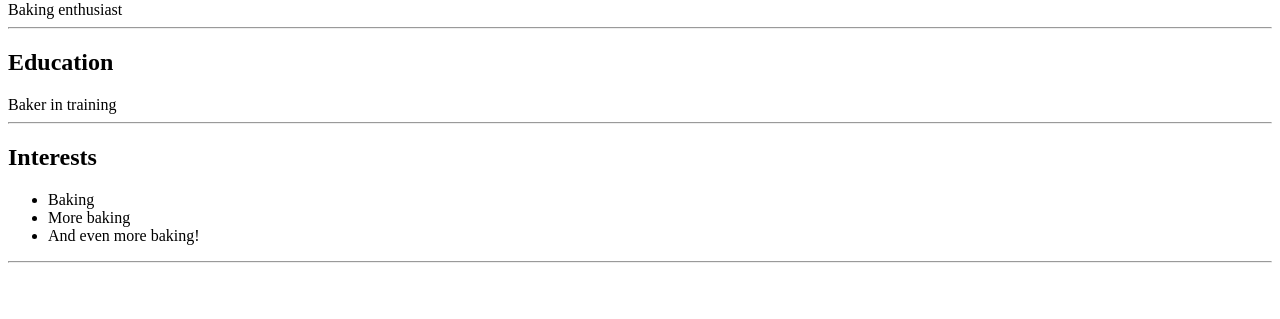
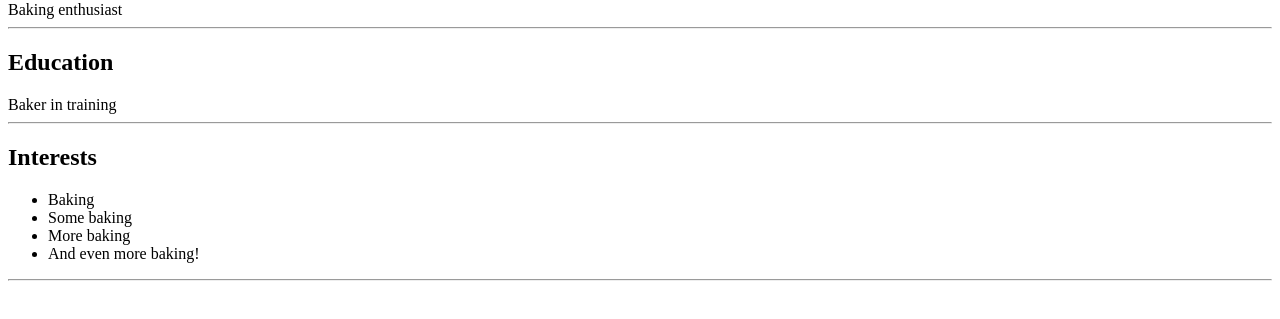
Before and after one commit to Chokseys2022/Practice-Assignment-HTML, a plain HTML site: page index.html in a window 1280 px wide. Shown: the part 355-674 px from the top of the page. Drawn offline with Linux system fonts and the light colour scheme; files whose address does not match are found by name.

Commit message:
First commit

```diff
--- a/index.html
+++ b/index.html
@@ -28,6 +28,7 @@
     <h2>Interests</h2>
     <ul>
       <li>Baking</li>
+      <li>Some baking</li>
       <li>More baking</li>
       <li>And even more baking!</li>
     </ul>
```
